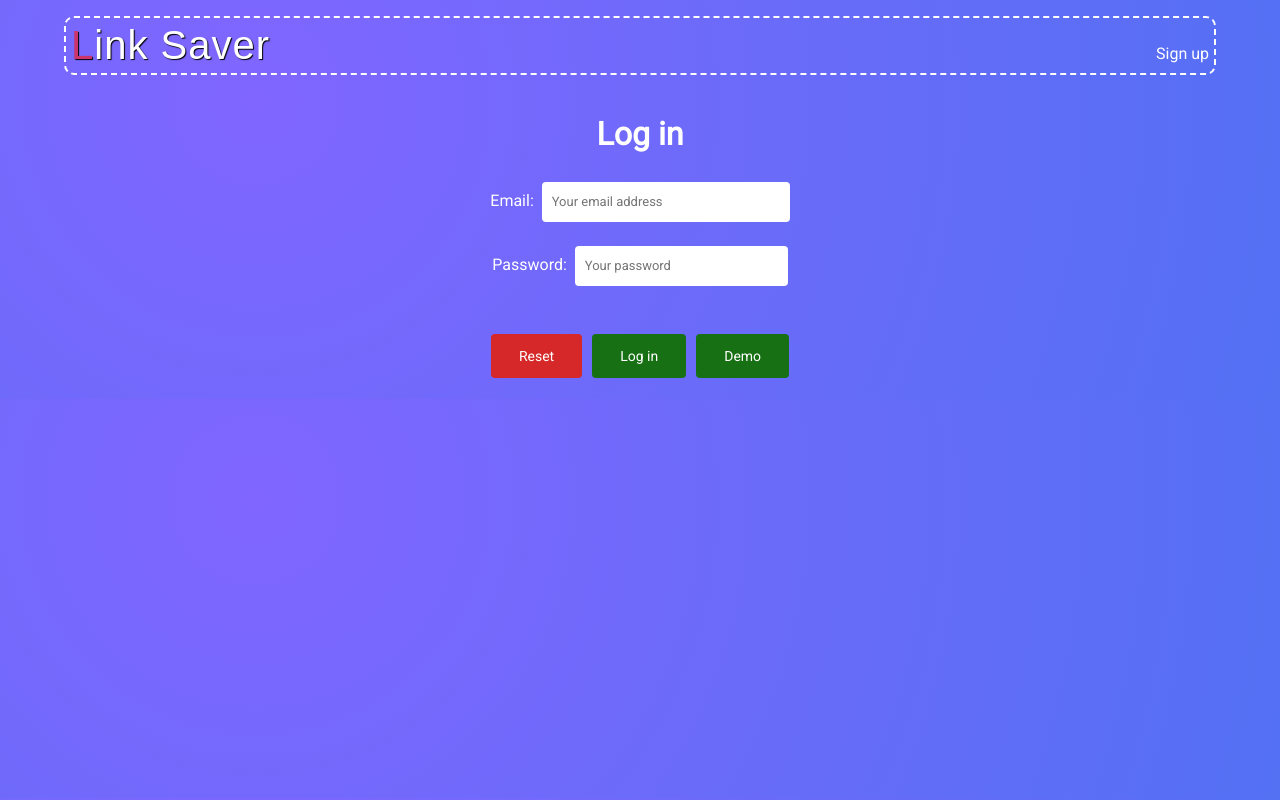
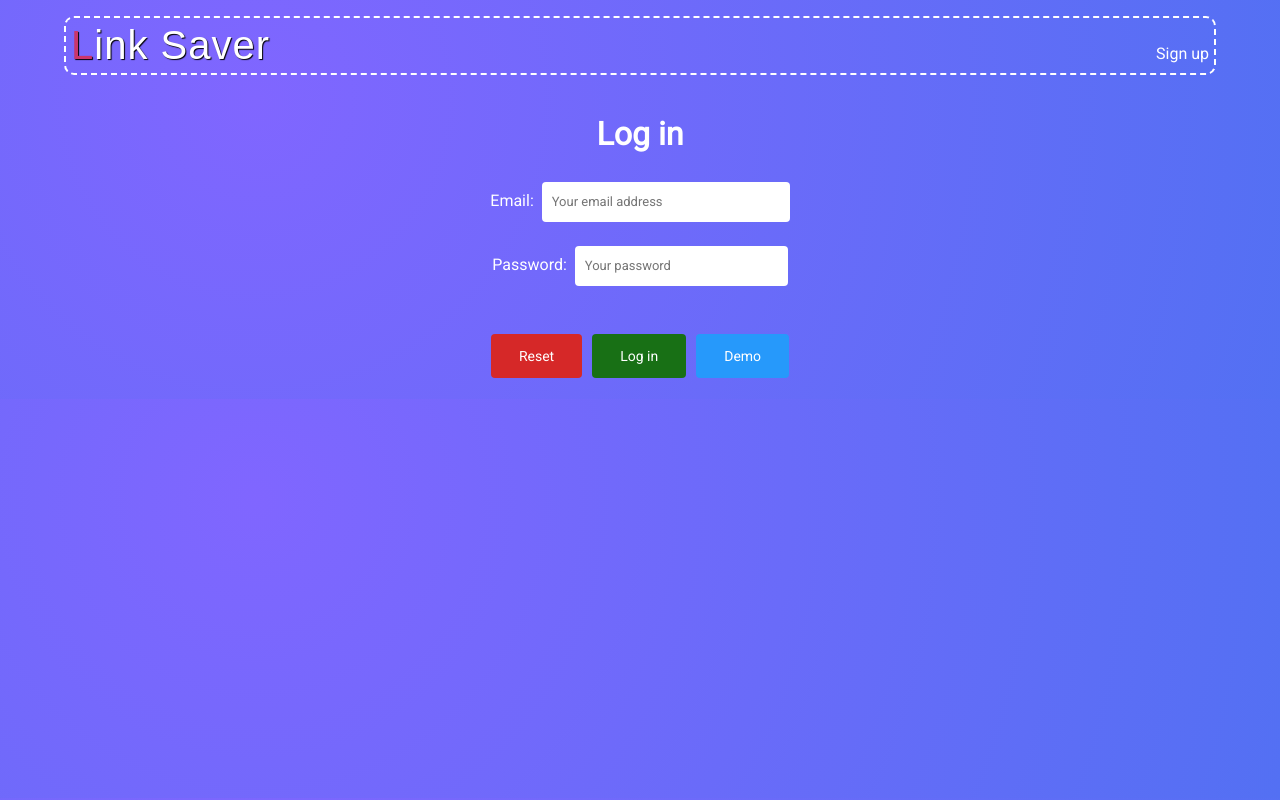
Before and after one commit to Marianissimus/link-saver, a Vue app: page /login in a window 1280 px wide. Built offline with nearby package versions, Linux system fonts and the light colour scheme; a web font is replaced by a local one; what vuefire would draw is missing.

Commit message:
minor changes
a style and a minor function reordering

```diff
--- a/src/App.vue
+++ b/src/App.vue
@@ -44,9 +44,9 @@ export default {
           if (errorMessage) console.log(`Error code: ${errorCode} with message: ${errorMessage}`)
         })
           .then (()=> {
-          this.$router.replace('login')
           mutations.setUser(null)
           mutations.setMessage(null)
+          this.$router.replace('login')
         })
       }
     }
--- a/src/components/Login.vue
+++ b/src/components/Login.vue
@@ -22,7 +22,7 @@
       <div class="btnRow">
         <button type="button" @click="reset" class="submitBtn bk-red">Reset</button>
         <button type="submit" class="submitBtn bk-green">Log in</button>
-        <button type="button" class="submitBtn bk-green" @click="demoLogin">Demo</button>
+        <button type="button" class="submitBtn bk-cyan" @click="demoLogin">Demo</button>
       </div>
   	</form>
   </div>
--- a/static/global.css
+++ b/static/global.css
@@ -396,3 +396,7 @@ input, select, textarea {
 .bk-orange {
   background-color: #C46500;
 }
+
+.bk-cyan {
+  background-color: #2699FB;
+}
```
